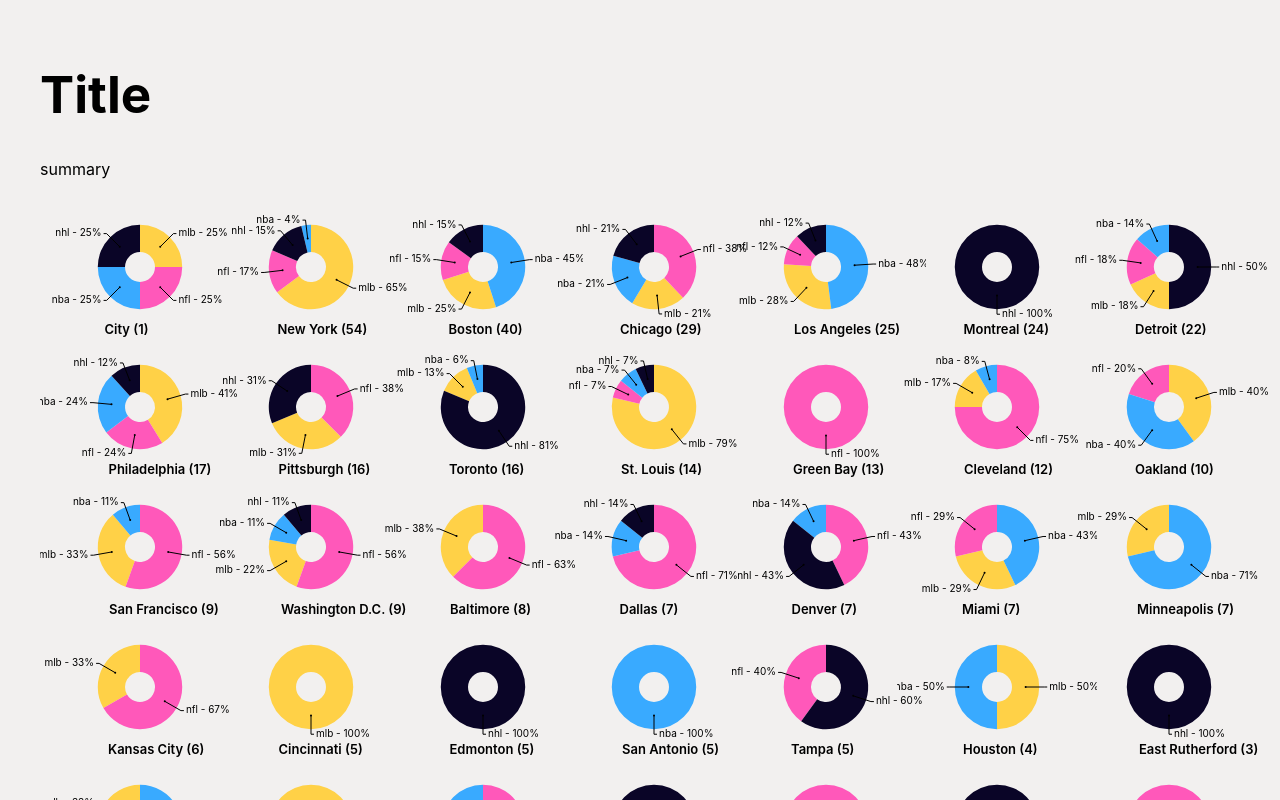
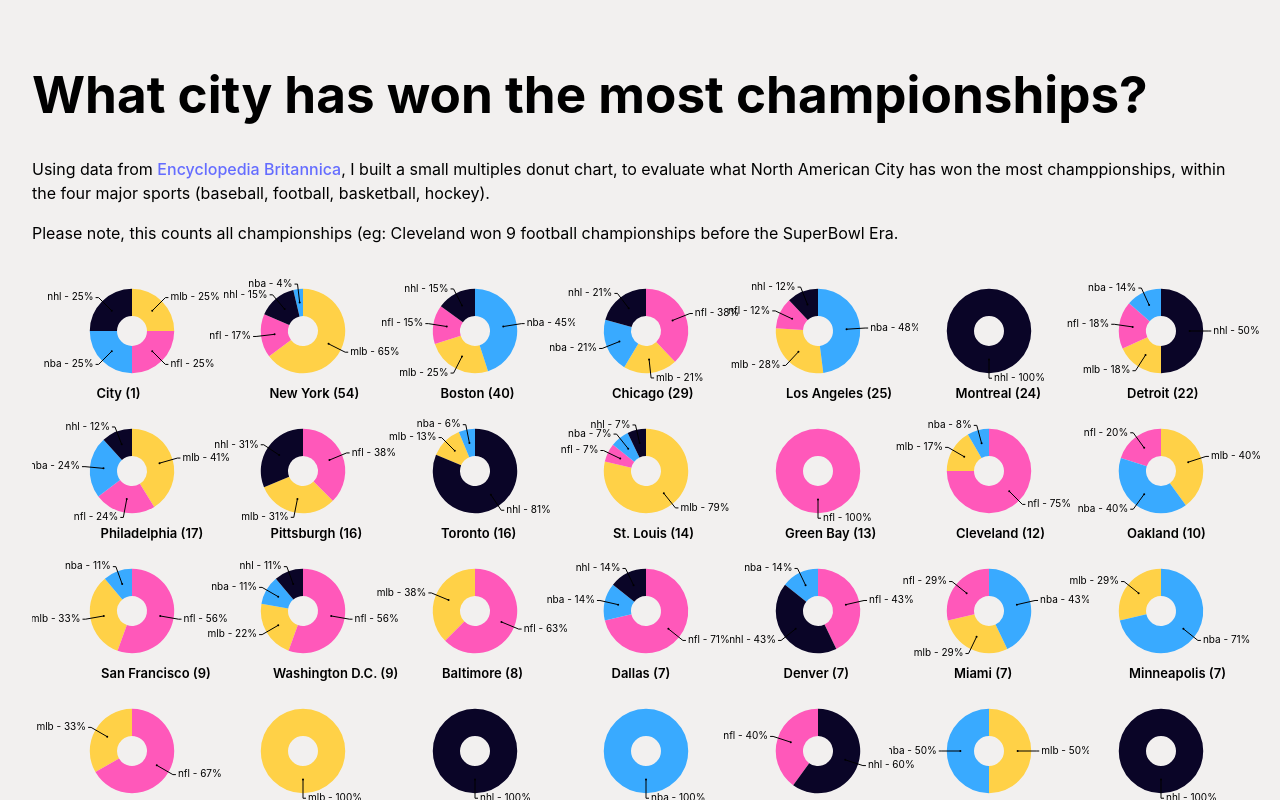
Before and after one commit to dmalary/react_d3-city_champions, a React (Vite) app: page / in a window 1280 px wide. Shown: the top 800 px of the page. Built offline with nearby package versions, Linux system fonts and the light colour scheme.

Commit message:
feat: add annotation

```diff
--- a/src/App.jsx
+++ b/src/App.jsx
@@ -28,8 +28,9 @@
   return (
     <>
       <div className='annotation-layer'>
-        <h1>Title</h1>
-        <p>summary</p>
+        <h1>What city has won the most championships?</h1>
+        <p>Using data from <a href="https://www.britannica.com/topic/Professional-Sports-Championships-by-City-2228259">Encyclopedia Britannica</a>, I built a small multiples donut chart, to evaluate what North American City has won the most champpionships, within the four major sports (baseball, football, basketball, hockey).</p>
+        <p>Please note, this counts all championships (eg: Cleveland won 9 football championships before the SuperBowl Era.</p>
       </div>
       <SmallMultiples data={workingData} />
     </>
```
